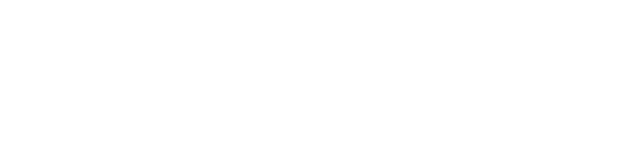
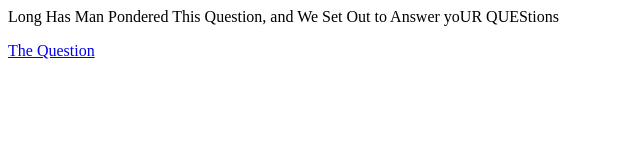
Before and after one commit to WrinklyBallSak/wrinklyballsak.github.io, a plain HTML site: page info.html in a window 1280 px wide. Shown: the whole page, without its empty margins (0-640 px from the left). Drawn offline with Linux system fonts and the light colour scheme.

Commit message:
Update info.html

```diff
--- a/info.html
+++ b/info.html
@@ -1 +1,6 @@
-<html></html>
+<html>
+  <body>
+    <p>Long Has Man Pondered This Question, and We Set Out to Answer yoUR QUEStions</p>
+    <a href="https://answers.yahoo.com/question/index?qid=20090416112027AAi6HUA">The Question</a>
+  </body>
+</html>
```
